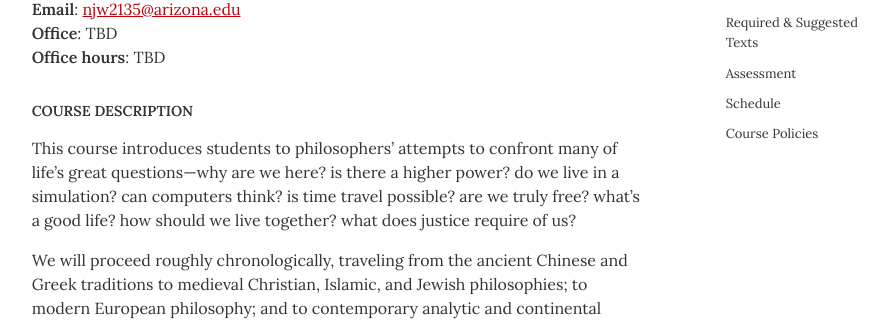
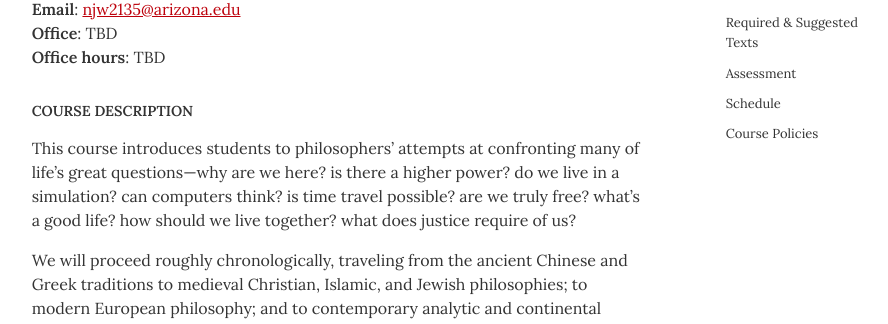
Before and after one commit to dingherself/intro, a Jekyll site: the page built from syllabus.md, in a window 1280 px wide and 900 px high, scrolled down 415 px. Shown: the part 122-446 px from the top of the window, without its empty margins (175-1063 px from the left). Built offline with Jekyll 4.4.1, drawn with Linux system fonts in a browser that asks for light colours.

Commit message:
better wording

```diff
--- a/syllabus.md
+++ b/syllabus.md
@@ -40,7 +40,7 @@ date: 2025-08-29
 
 ## Course Description
 
-This course introduces students to philosophers’ attempts to confront many of life’s great questions—why are we here? is there a higher power? do we live in a simulation? can computers think? is time travel possible? are we truly free? what’s a good life? how should we live together? what does justice require of us?
+This course introduces students to philosophers’ attempts at confronting many of life’s great questions—why are we here? is there a higher power? do we live in a simulation? can computers think? is time travel possible? are we truly free? what’s a good life? how should we live together? what does justice require of us?
 
 We will proceed roughly chronologically, traveling from the ancient Chinese and Greek traditions to medieval Christian, Islamic, and Jewish philosophies; to modern European philosophy; and to contemporary analytic and continental traditions.
 
```
